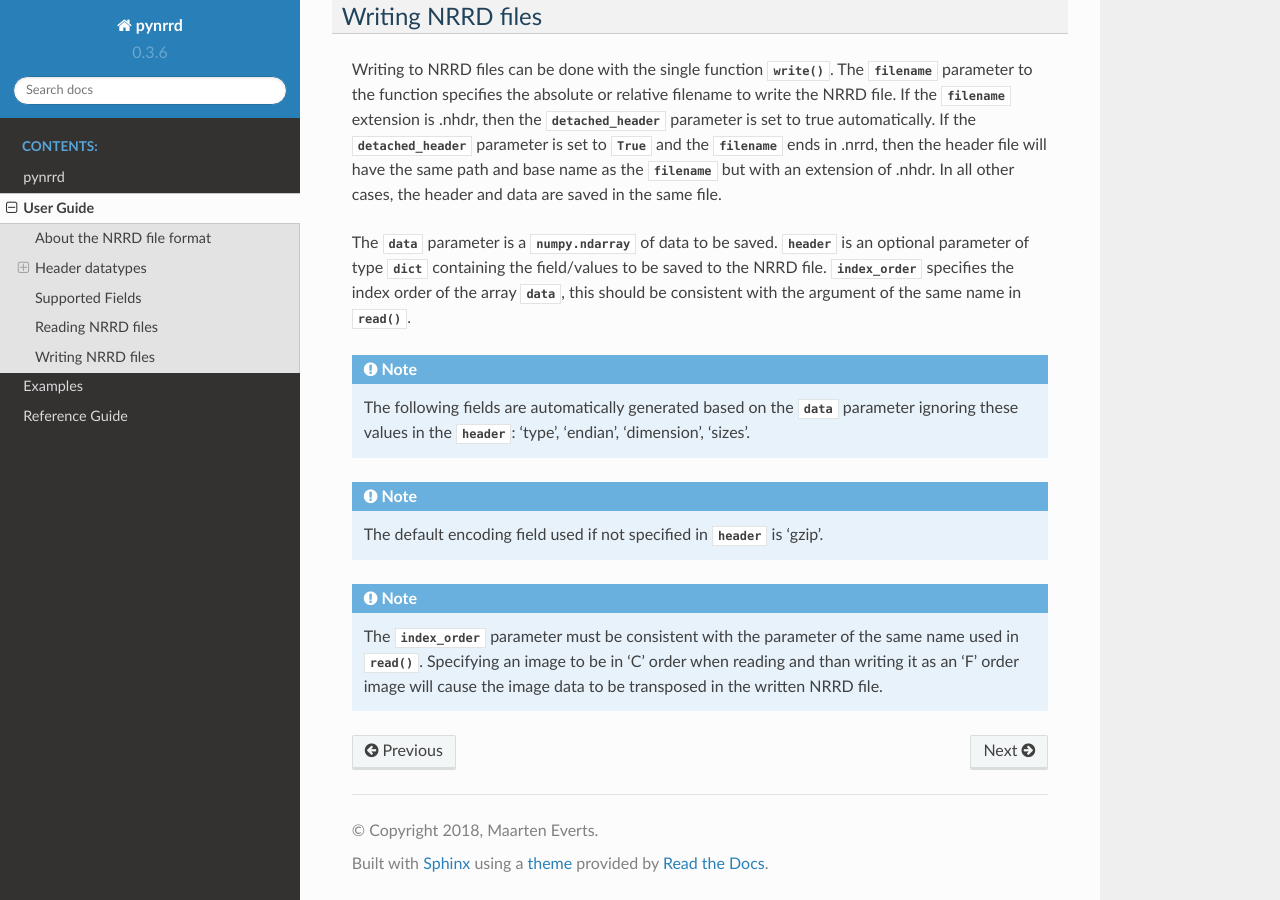
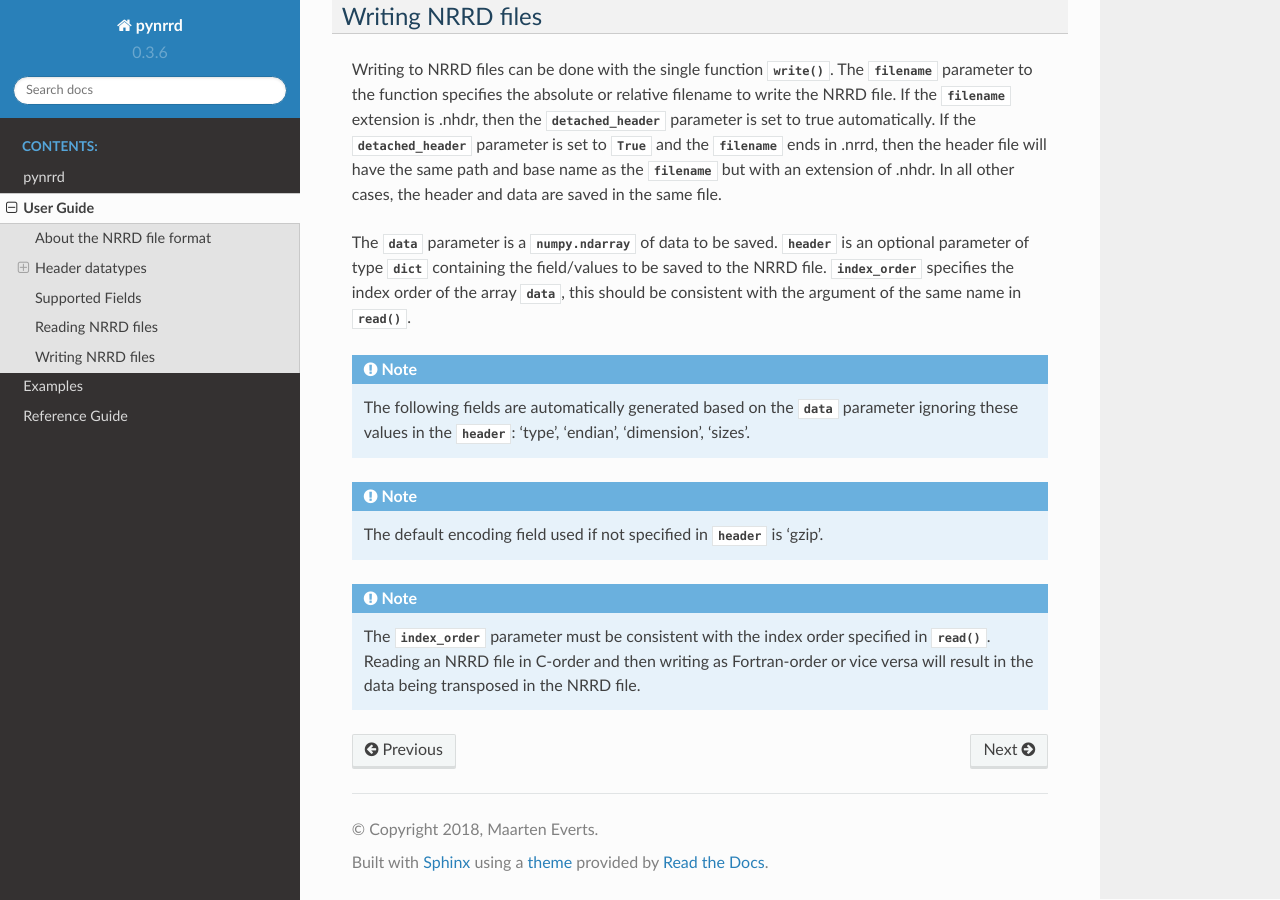
Before and after one commit to mhe/pynrrd, a Sphinx documentation site: the page built from docs/source/user-guide.rst, in a window 1280 px wide and 900 px high, scrolled down 6230 px. Built offline with Sphinx 7.4.7 and the Read the Docs theme 2.0.0, drawn with Linux system fonts in a browser that asks for light colours.

Commit message:
Update docs/source/user-guide.rst
Co-Authored-By: simeks <simon.ekstrom@gmail.com>

```diff
--- a/docs/source/user-guide.rst
+++ b/docs/source/user-guide.rst
@@ -208,4 +208,4 @@ The :obj:`data` parameter is a :class:`numpy.ndarray` of data to be saved. :obj:
 
 .. note::
 
-    The :obj:`index_order` parameter must be consistent with the parameter of the same name used in :meth:`read`. Specifying an image to be in 'C' order when reading and than writing it as an 'F' order image will cause the image data to be transposed in the written NRRD file.
+    The :obj:`index_order` parameter must be consistent with the index order specified in :meth:`read`. Reading an NRRD file in C-order and then writing as Fortran-order or vice versa will result in the data being transposed in the NRRD file.
```
